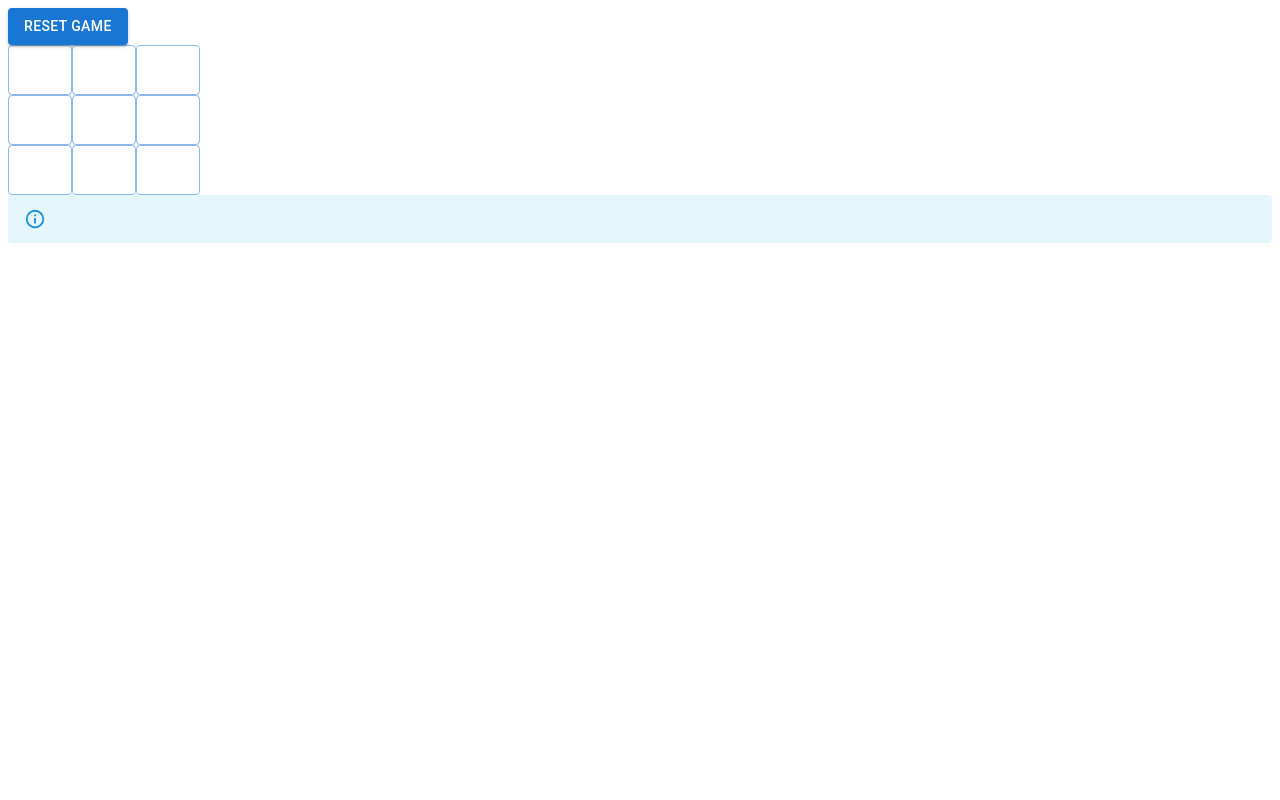
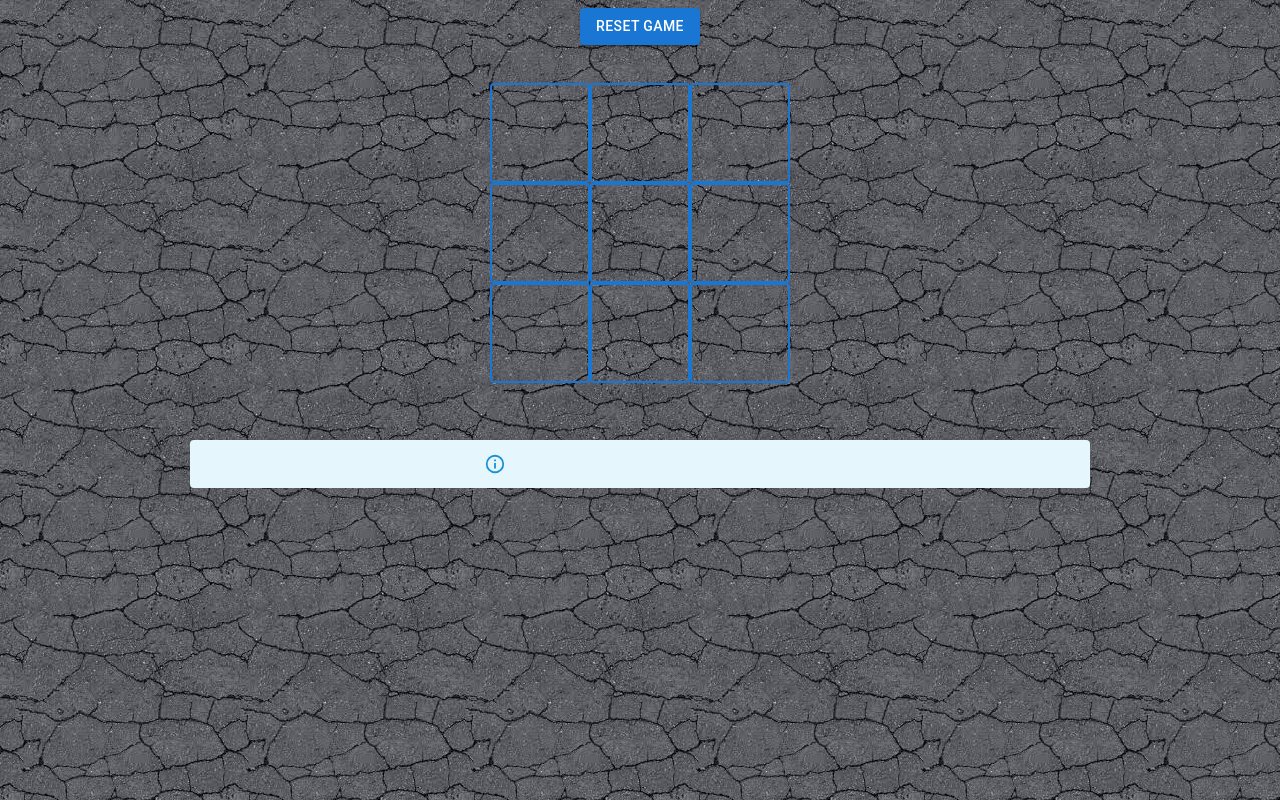
Before and after one commit to Amir-Keshtkar/Tic_Tac_Toe, a React (Create React App) app: page / in a window 1280 px wide. Built offline with nearby package versions, Linux system fonts and the light colour scheme.

Commit message:
css added to project and readme file modifyed

```diff
--- a/src/Components/Block.jsx
+++ b/src/Components/Block.jsx
@@ -1,6 +1,6 @@
 import { Button } from "@mui/material";
 import React, { Component } from "react";
-import './Style.css';
+import Style from './Style.css';
 
 class Block extends Component {
   getBadgeClass = () => {
@@ -9,10 +9,9 @@ class Block extends Component {
   render() {
     return (
       <React.Fragment>
-        <Button variant="outlined"  fontSize="inherit" Height={50} width={30} size="large" Style="Width:50px; Height: 50px;"
+        <Button sx={{ border: 2 , fontSize: 70}} variant="outlined"  fontSize="inherit" Height={100} width={100} size="large" Style=" font_size:4em;  Width:100px; Height: 100px;"
           onClick={() => this.props.ChooseBlock(this.props.id)}
         >
-
           {(this.props.value === null) ? '' : this.props.value}
         </Button>
 
--- a/src/Components/GameBoard.jsx
+++ b/src/Components/GameBoard.jsx
@@ -2,13 +2,12 @@ import { Box, Grid } from "@material-ui/core";
 import { Button, Alert } from "@mui/material";
 import React, { Component } from "react";
 import Block from "./Block";
-
+import Style from './Style.css';
 
 
 class Board extends Component {
 
   state = {
-    Blockss: Array(9).fill(null),
     Blocks: [
       { id: 1, value: null },
       { id: 2, value: null },
@@ -34,14 +33,15 @@ class Board extends Component {
           onClick={this.handleResetAll}>
           Reset Game
         </Button>
-
-
+        <br/>
+        <br/>
+        <br/>
         <Box sx={{
-            display: 'grid',
-            columnGap: 0,
-            rowGap: 0,
-            gridTemplateColumns: 'repeat(1, 1fr)',
-          }}
+          display: 'grid',
+          columnGap: 0,
+          rowGap: 0,
+          gridTemplateColumns: 'repeat(1, 1fr)',
+        }}
         >
           <Grid>
             {this.renderBlock(this.state.Blocks[0])}
@@ -57,10 +57,12 @@ class Board extends Component {
             {this.renderBlock(this.state.Blocks[8])}</Grid>
         </Box>
 
+        <br/>
+        <br/>
+        <br/>
 
 
-
-        <Alert severity="info">{this.state.winner != null ? 'Winner is: ' + (this.state.lastId === 'X' ? 'O' : 'X') : ''}</Alert>
+        <Alert id="alert" severity="info">{this.state.winner != null ? 'Winner is: ' + (this.state.lastId === 'X' ? 'O' : 'X') : ''}</Alert>
       </React.Fragment>
     );
   }
--- a/src/Components/Style.css
+++ b/src/Components/Style.css
@@ -0,0 +1,19 @@
+*{
+	font-family: Roboto;
+	font-size: 1em;
+}
+body{
+	background-image:url("texture.jfif");
+	background-repeat:repeat;
+}
+div{
+	max-width: 900px;
+	margin: auto;
+	text-align: center;
+}
+#alert{
+	font-size: 2em;
+	margin: left;
+    size: 40px;
+    color: darkorange;
+}
```
Also changed, not shown: src/Components/texture.jfif (added).
